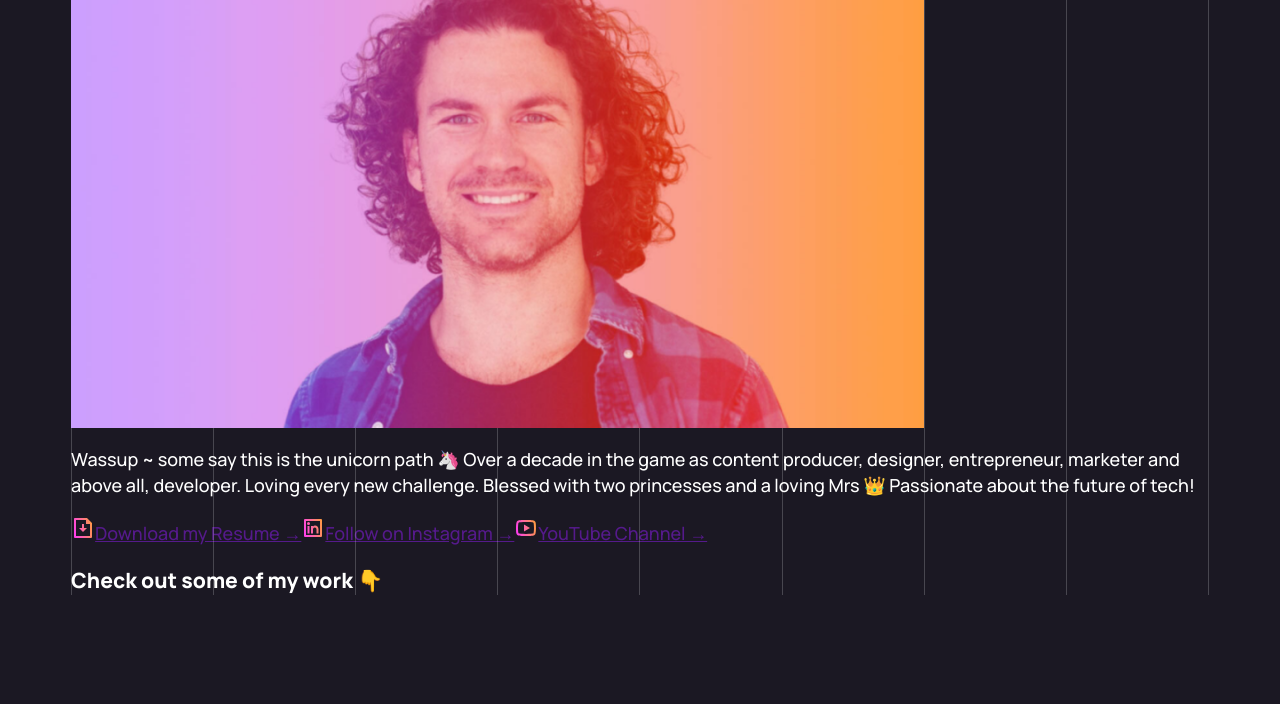
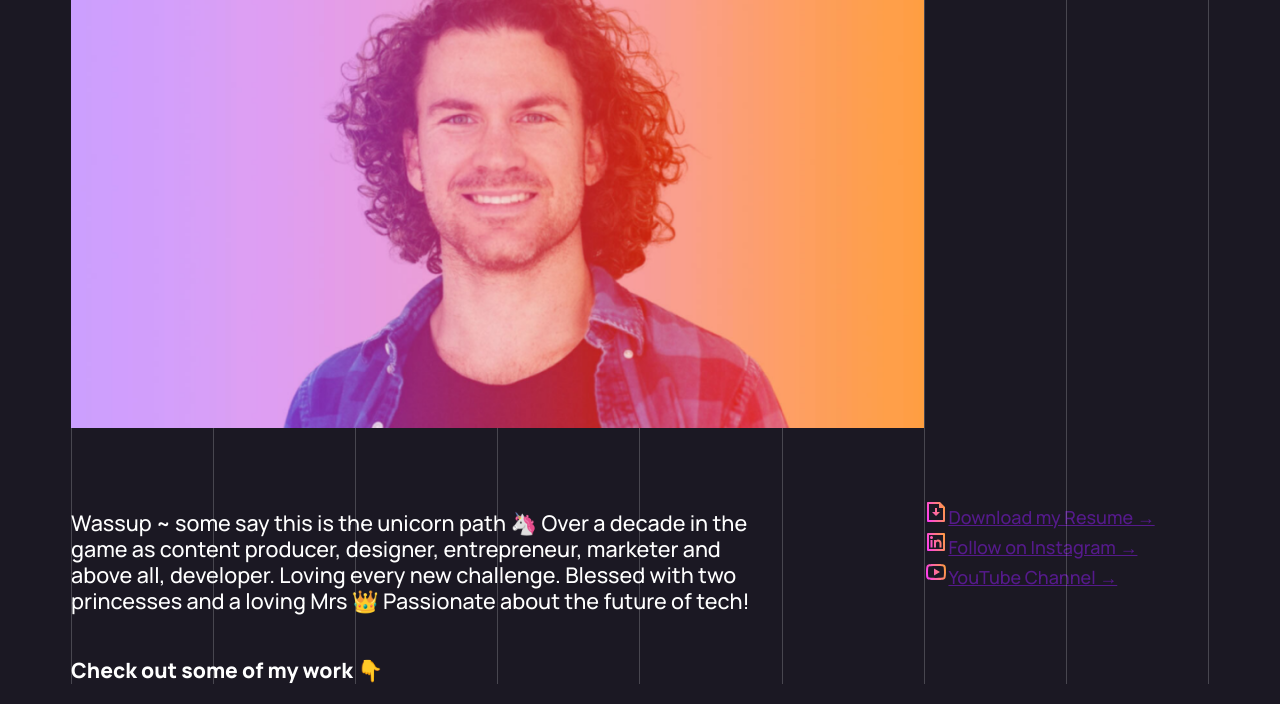
Before and after one commit to chakra-digital/chakra-portfolio, a Gatsby site: page / in a window 1280 px wide. Shown: the part 522-1226 px from the top of the page. Before the commit the page ends 1137 px from the top, so only its background shows below. Built offline with nearby package versions, Linux system fonts and the light colour scheme; Gatsby itself is replaced by a stand-in of ours.

Commit message:
updating Homepage Hero

```diff
--- a/src/components/HomepageHero/HomepageHero.js
+++ b/src/components/HomepageHero/HomepageHero.js
@@ -27,10 +27,11 @@ const HomepageHero = () => {
       </div>
       <div className="homepage-hero__bottom-content">
         <p className="homepage-hero__bio">
-          Wassup ~ some say this is the unicorn path 🦄 Over a decade in the
-          game as content producer, designer, entrepreneur, marketer and above
-          all, developer. Loving every new challenge. Blessed with two
-          princesses and a loving Mrs 👑 Passionate about the future of tech!
+          Wassup ~ some say this is the unicorn path <span> 🦄 </span> Over a
+          decade in the game as content producer, designer, entrepreneur,
+          marketer and above all, developer. Loving every new challenge. Blessed
+          with two princesses and a loving Mrs 👑 Passionate about the future of
+          tech!
         </p>
         <div className="homepage-hero__links">
           <Link to="" className="link">
--- a/src/components/HomepageHero/HomepageHero.scss
+++ b/src/components/HomepageHero/HomepageHero.scss
@@ -26,4 +26,22 @@
     right: 0;
     bottom: 0;
   }
+
+  &__bottom-content {
+    display: flex;
+    margin-top: 60px;
+  }
+
+  &__bio {
+    width: percentage(10/16);
+    font-size: 1.2rem;
+  }
+
+  &__links {
+    width: percentage(4/16);
+    display: flex;
+    flex-direction: column;
+    padding-left: percentage(2/16);
+    margin-top: 12px;
+  }
 }
```
Also changed, not shown: src/images/bigasstits.jpeg (deleted), 1 other file.
